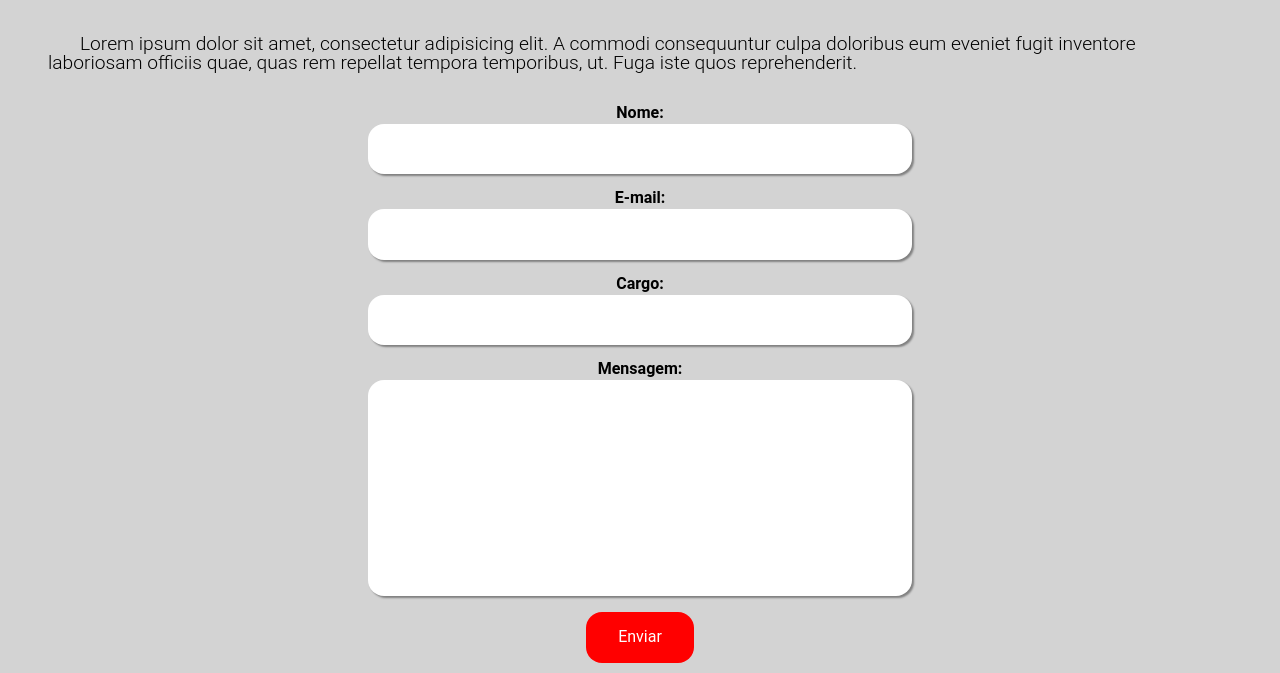
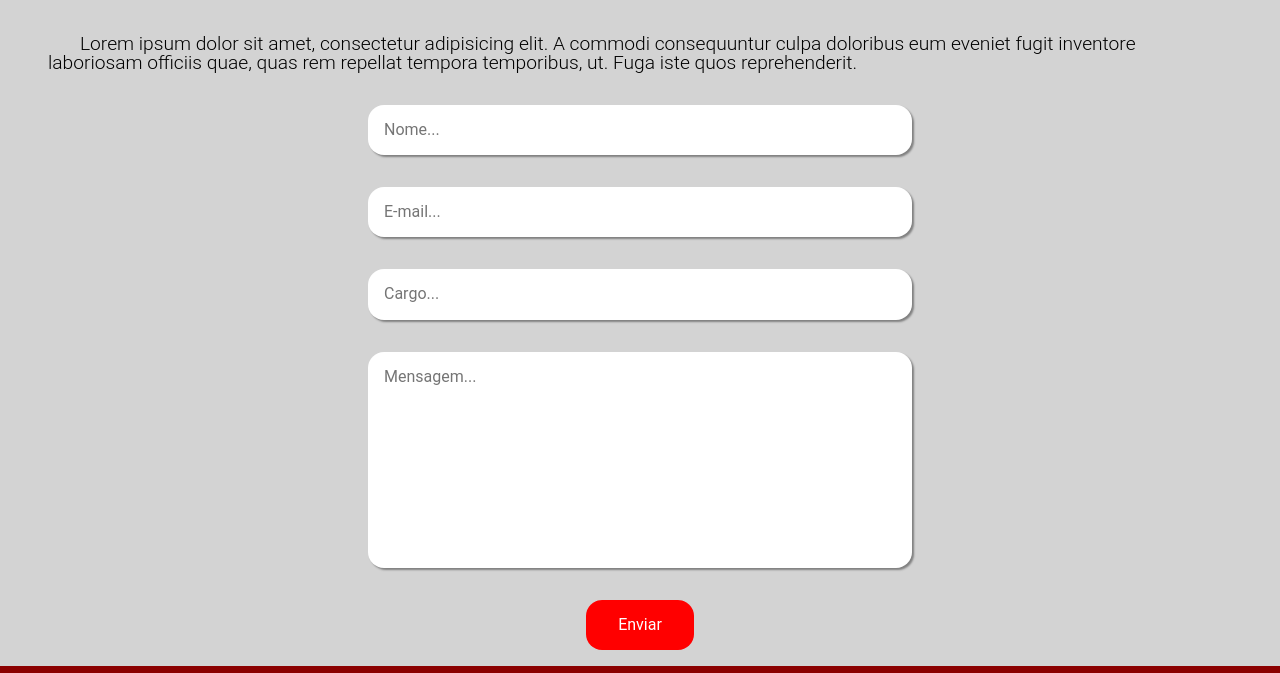
Before and after one commit to ADT1710/sna-tcc-tiw, a website: page index.html in a window 1280 px wide. Shown: the part 1940-2613 px from the top of the page. Drawn offline with Linux system fonts and the light colour scheme.

Commit message:
Ajustes para deixar o projeto ainda menos acessível

```diff
--- a/css/contato.css
+++ b/css/contato.css
@@ -4,12 +4,6 @@
     font-family: Roboto, sans-serif;
     align-items: center;
     justify-content: center;
-}
-
-.contato_form--label{
-    font-weight: bolder;
-    margin-top: 1rem;
-    margin-bottom: .2rem;
 }
 
 .contato_form--input{
@@ -19,6 +13,8 @@
     padding: 1rem;
     box-shadow: gray 2px 2px 2px;
     resize: none;
+    margin-top: 1rem;
+    margin-bottom: 1rem;
 }
 
 .contato_form--botao{
--- a/index.html
+++ b/index.html
@@ -79,17 +79,13 @@
                 <h1 class="conteudo_titulo ">Contato</h1>
                 <p class="conteudo_texto">Lorem ipsum dolor sit amet, consectetur adipisicing elit. A commodi consequuntur culpa doloribus eum eveniet fugit inventore laboriosam officiis quae, quas rem repellat tempora temporibus, ut. Fuga iste quos reprehenderit.</p>
                 <form action="" class="contato_form">
-                    <label for="nome" class="contato_form--label">Nome:</label>
-                    <input type="text" name="" id="nome" class="contato_form--input">
+                    <input type="text" name="" id="nome" class="contato_form--input" placeholder="Nome...">
 
-                    <label for="email" class="contato_form--label">E-mail:</label>
-                    <input type="text" name="" id="email" class="contato_form--input">
+                    <input type="text" name="" id="email" class="contato_form--input" placeholder="E-mail...">
 
-                    <label for="cargo" class="contato_form--label">Cargo:</label>
-                    <input type="text" name="" id="cargo" class="contato_form--input">
+                    <input type="text" name="" id="cargo" class="contato_form--input" placeholder="Cargo...">
 
-                    <label for="mensagem" class="contato_form--label">Mensagem:</label>
-                    <textarea name="mensagem" id="mensagem" cols="30" rows="10" class="contato_form--input"></textarea>
+                    <textarea name="mensagem" id="mensagem" cols="30" rows="10" class="contato_form--input" placeholder="Mensagem..."></textarea>
 
                     <button type="submit" class="contato_form--botao">Enviar</button>
                 </form>
```
